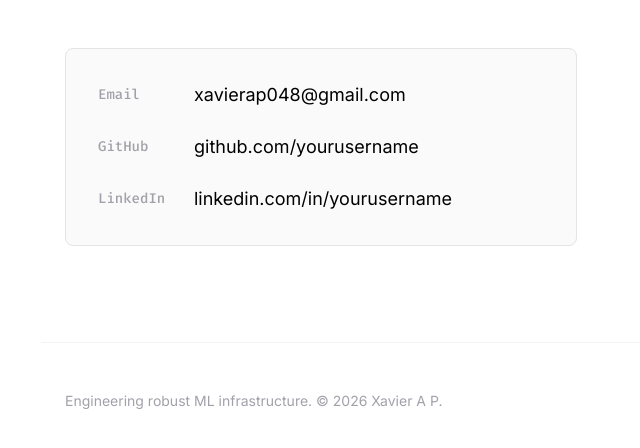
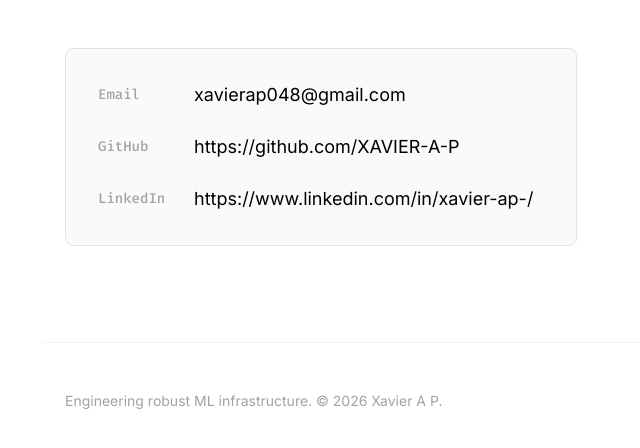
Before and after one commit to XAVIER-A-P/XAVIER-A-P, a FastAPI app: page /contact in a window 1280 px wide. Shown: the part 221-669 px from the top of the page, without its empty margins (151-791 px from the left). Run offline with FastAPI, Linux system fonts and the light colour scheme; some libraries are stand-ins or nearby versions.

Commit message:
Updating contact details

```diff
--- a/templates/contact.html
+++ b/templates/contact.html
@@ -12,14 +12,14 @@
         xavierap048@gmail.com
     </a>
 
-    <a href="https://github.com/yourusername" target="_blank" class="flex items-center text-lg font-medium text-black hover:text-blue-600 transition">
+    <a href="https://github.com/XAVIER-A-P" target="_blank" class="flex items-center text-lg font-medium text-black hover:text-blue-600 transition">
         <span class="font-mono text-sm text-zinc-400 w-24">GitHub</span>
-        github.com/yourusername
+        https://github.com/XAVIER-A-P
     </a>
 
-    <a href="https://linkedin.com/in/yourusername" target="_blank" class="flex items-center text-lg font-medium text-black hover:text-blue-600 transition">
+    <a href="https://www.linkedin.com/in/xavier-ap-/" target="_blank" class="flex items-center text-lg font-medium text-black hover:text-blue-600 transition">
         <span class="font-mono text-sm text-zinc-400 w-24">LinkedIn</span>
-        linkedin.com/in/yourusername
+        https://www.linkedin.com/in/xavier-ap-/
     </a>
 </div>
 {% endblock %}
```
